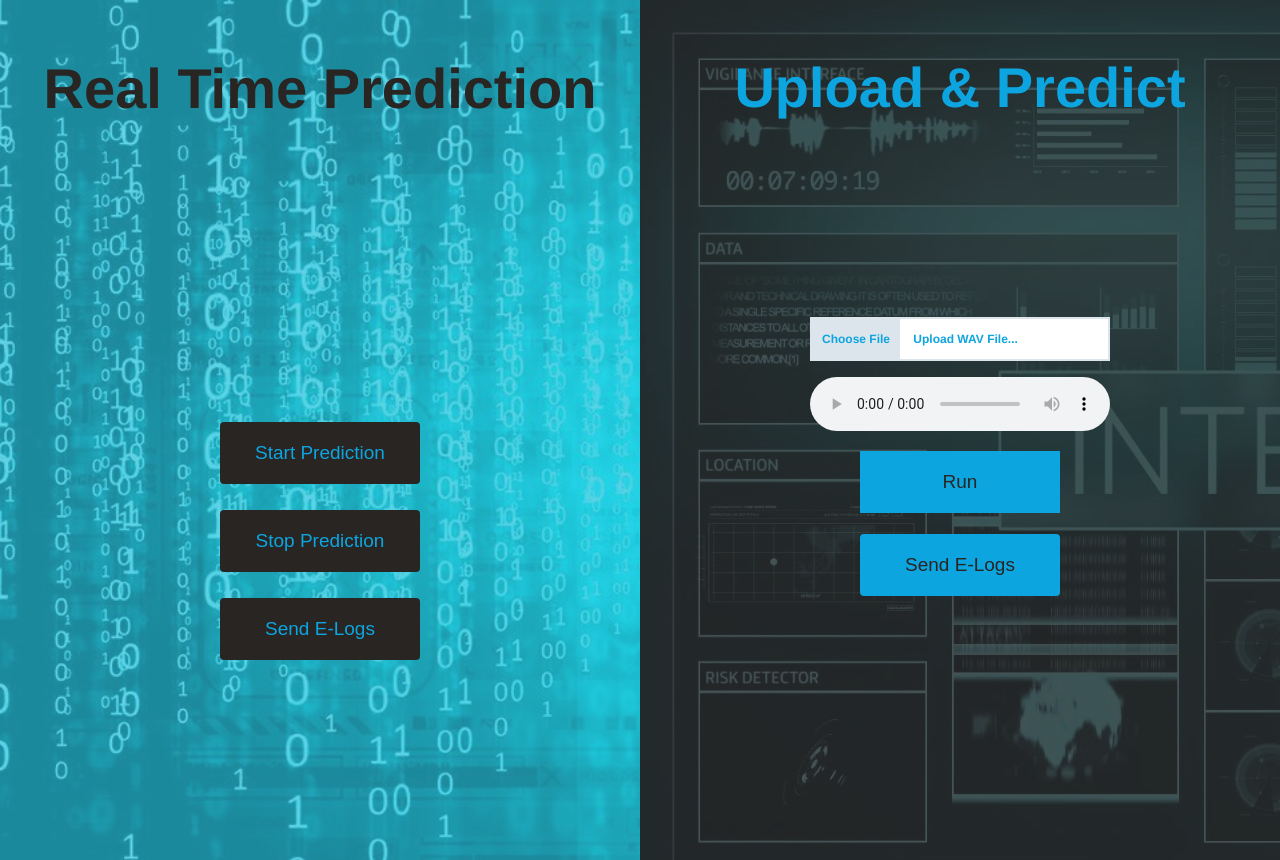
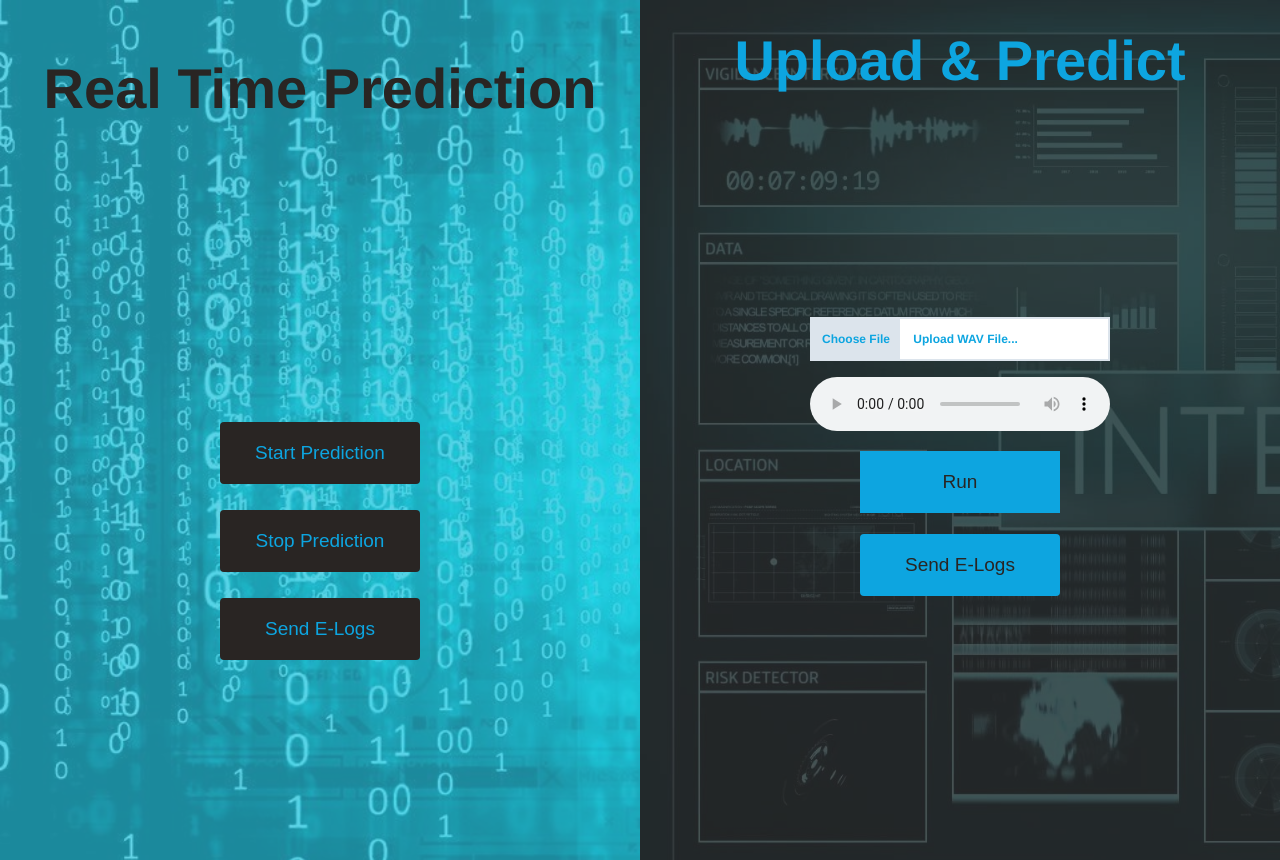
Before and after one commit to caudiopd/audiopd, a Flask app: page /y_predict in a window 1280 px wide. Shown: the part 41-901 px from the top of the page. Run offline with Flask 2, Linux system fonts and the light colour scheme; some libraries are stand-ins or nearby versions.

Commit message:
Update style.css

```diff
--- a/static/style.css
+++ b/static/style.css
@@ -194,7 +194,7 @@ h2 { /*heading of both screens*/
   color: rgb(13, 165, 224);
   position: absolute;
   left: 50%;
-  top: 1%;
+  top: -2%;
   transform: translateX(-50%);
   white-space: nowrap;
 }
```
